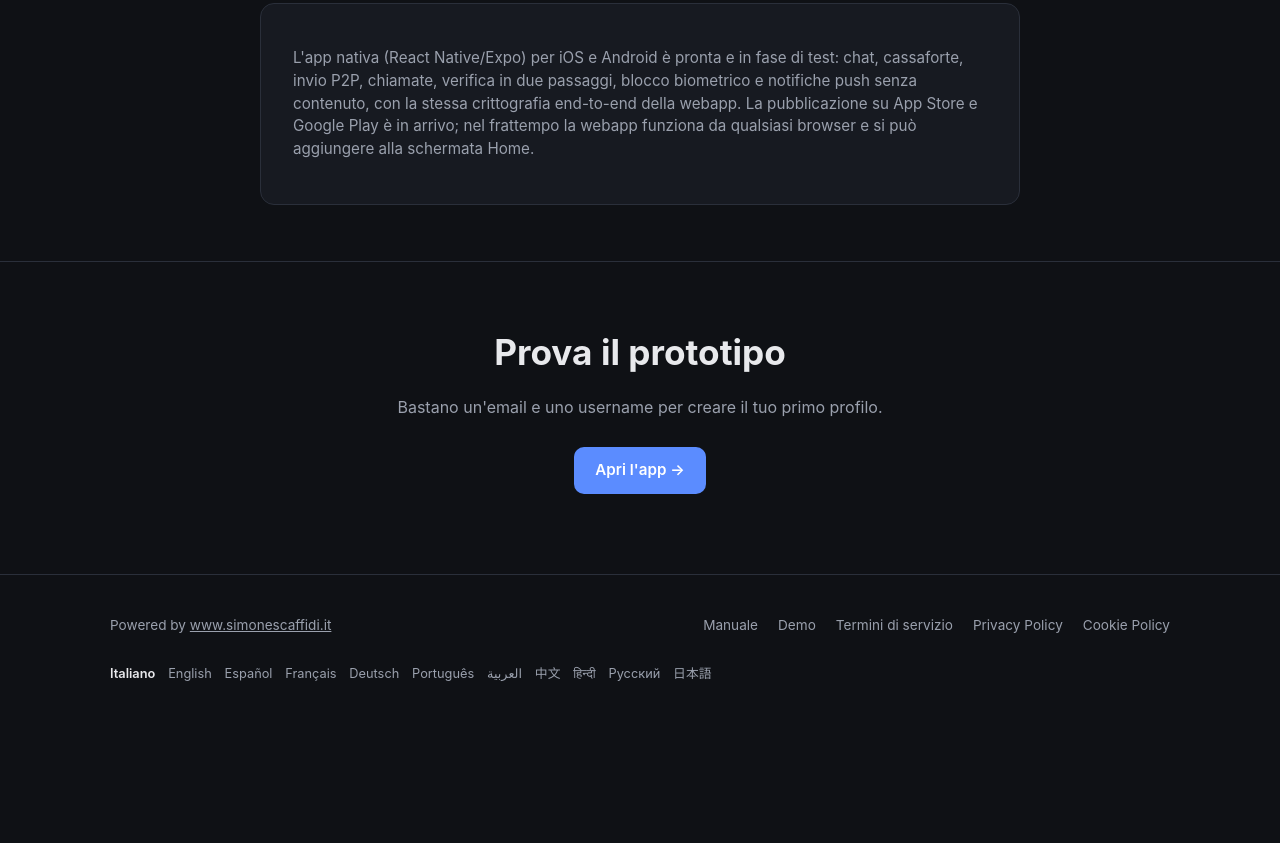
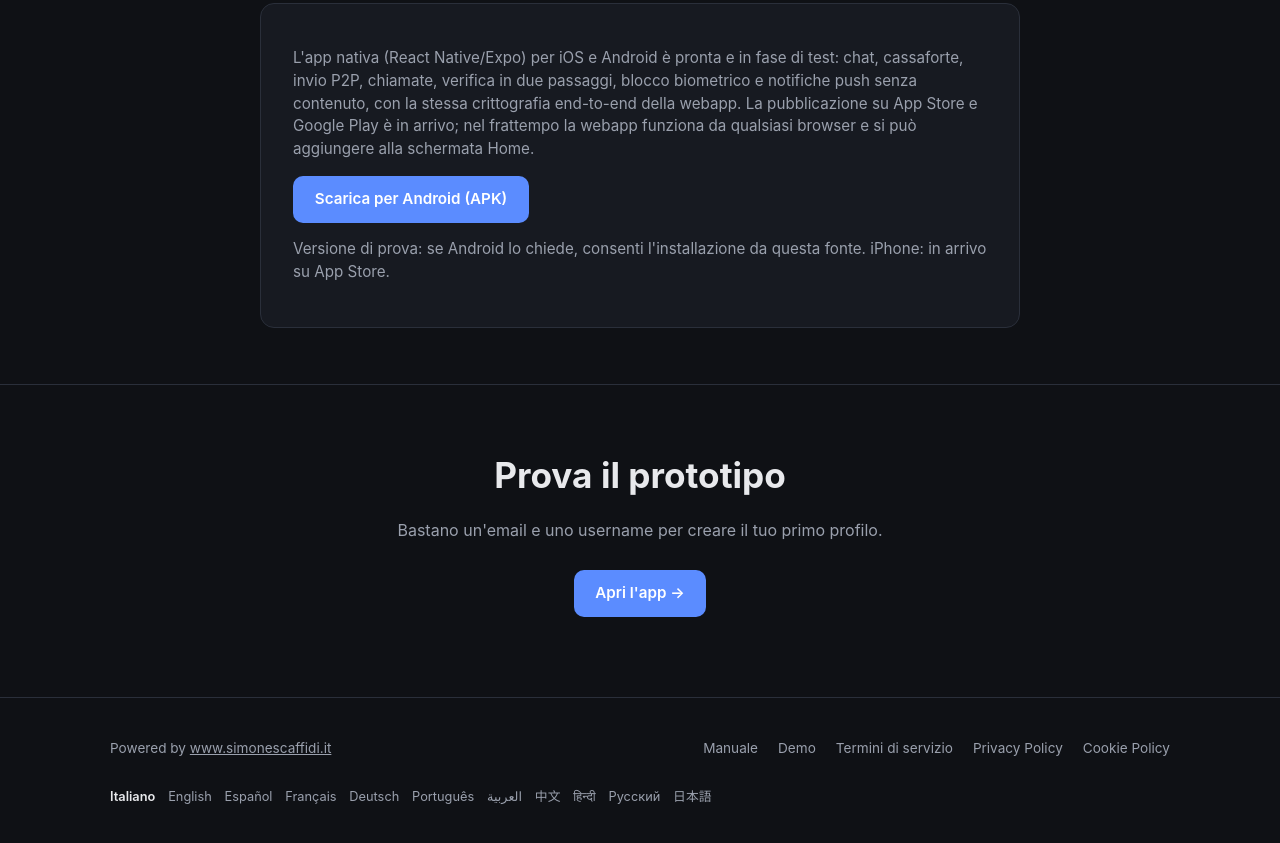
Before and after one commit to simonescaffidi/messaging-app-prototype, a website: page site/index.html in a window 1280 px wide. Shown: the part 5136-5979 px from the top of the page. Before the commit the page ends 5872 px from the top, so only its background shows below. Drawn offline with Linux system fonts and the light colour scheme.

Commit message:
Sito IT: download Android

```diff
--- a/site/index.html
+++ b/site/index.html
@@ -276,6 +276,8 @@
       <h2>App native per iOS e Android</h2>
       <div class="disclaimer-box">
         <p>L'app nativa (React Native/Expo) per iOS e Android è pronta e in fase di test: chat, cassaforte, invio P2P, chiamate, verifica in due passaggi, blocco biometrico e notifiche push senza contenuto, con la stessa crittografia end-to-end della webapp. La pubblicazione su App Store e Google Play è in arrivo; nel frattempo la webapp funziona da qualsiasi browser e si può aggiungere alla schermata Home.</p>
+        <p><a href="/download/android" class="btn btn-primary" rel="noopener">Scarica per Android (APK)</a></p>
+        <p class="hint">Versione di prova: se Android lo chiede, consenti l'installazione da questa fonte. iPhone: in arrivo su App Store.</p>
       </div>
     </div>
   </section>
```
